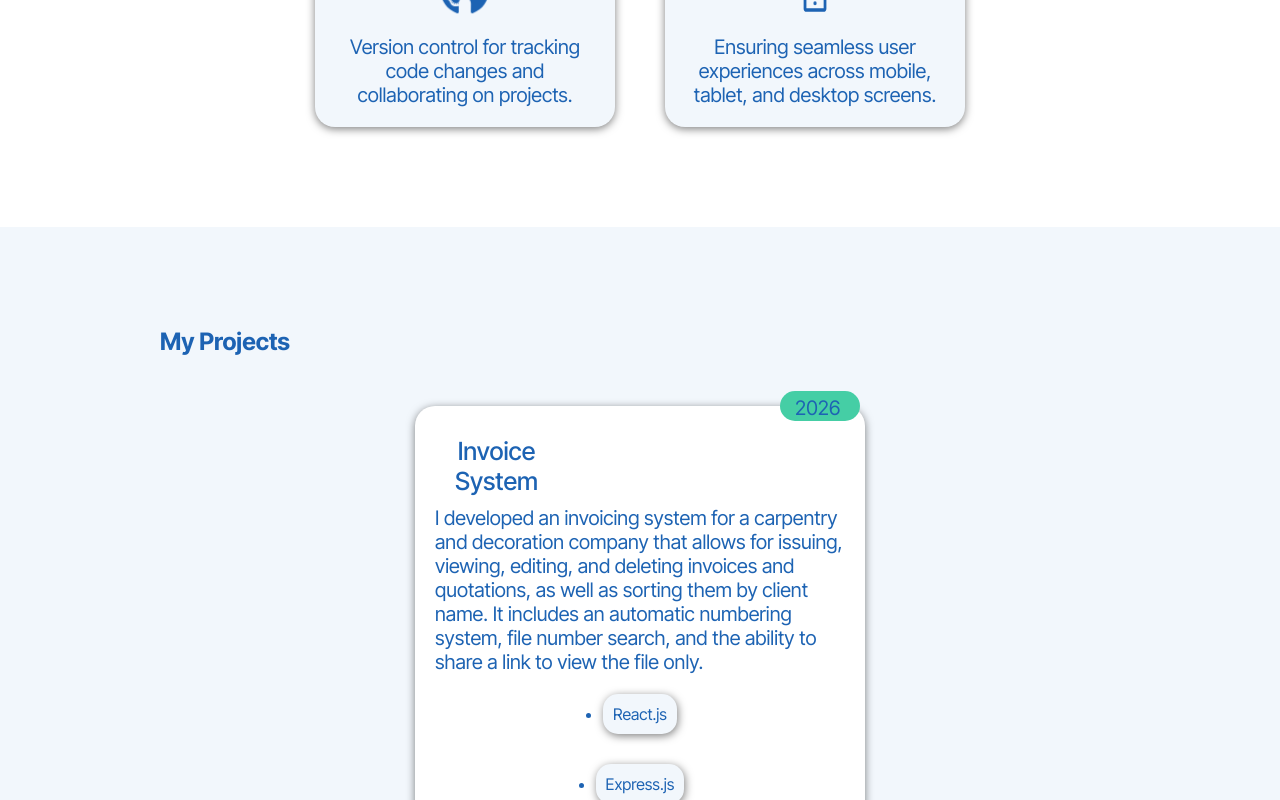
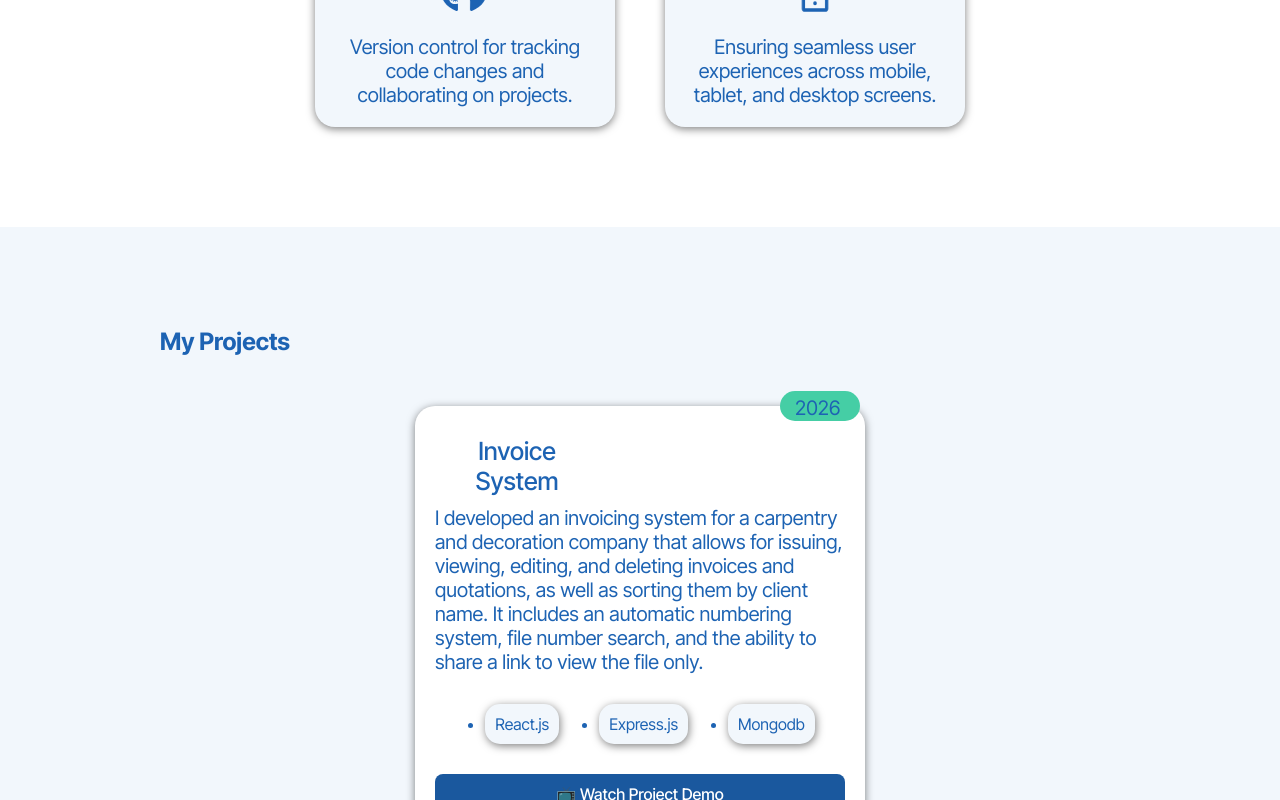
Before and after one commit to Mohammadev-71/Mohammad-Samer, a React (Vite) app: page / in a window 1280 px wide. Shown: the part 2000-2800 px from the top of the page. Built offline with nearby package versions, Linux system fonts and the light colour scheme.

Commit message:
add project link

```diff
--- a/src/components/Projects.jsx
+++ b/src/components/Projects.jsx
@@ -22,6 +22,8 @@ export default function Projects(){
    return (
       <section ref={sectionRef} style={{opacity:isVisible?1:0, transition:"all 1s ease"}} id="Project-Section">
          <h2 className="section-title">My Projects</h2>
+
+
          <div className="cards-container">
             <div className="project-card">
                <div className="title">
@@ -35,8 +37,14 @@ export default function Projects(){
                   <li className="technology">Express.js</li>
                   <li className="technology">Mongodb</li>
                </ul>
+               <a href="https://drive.google.com/file/d/1iI_9WWcCkxZdwQ11vQFjtJ55AYFAMcgX/view?usp=drive_link" className="demo-btn">
+                  <span>📺 Watch Project Demo</span>
+               </a>
             </div>
          </div>
+
+
+
       </section>
    )
 }
--- a/src/cssFiles/contact.css
+++ b/src/cssFiles/contact.css
@@ -1,5 +1,5 @@
 #contact-section{
-   width: 100vw;
+   max-width: 100vw;
    display: flex;
    flex-direction: column;
    justify-content: start;
@@ -13,7 +13,7 @@
 
 .title{
    display: flex;
-   width: 100%;
+   width: 20%;
    flex-direction: column;
    justify-content: center;
    align-items: center;
@@ -100,11 +100,13 @@
       justify-content: center;
       align-items: start;
       padding: 100px 20px;
+      gap: 50px;
    }
    .email-form{
       width: 30%;
    }
    .title{
-      width: 30%;
+      min-width: 40%;
+
    }
 }
--- a/src/cssFiles/projects.css
+++ b/src/cssFiles/projects.css
@@ -30,6 +30,7 @@
 .project-card{
    min-width: 290px;
    max-width: 450px;
+   min-height: 420px;
    padding: 20px;
    border-radius: 20px;
    box-shadow: 0 2px 8px rgba(0,0,0,0.5);
@@ -50,7 +51,7 @@
 
 .title{
    display: flex;
-   width: 100%;
+   min-width: 100%;
    justify-content: center;
    align-items: center;
    font-size: 25px;
@@ -80,13 +81,16 @@
 
 .technologies{
    display: flex;
+   flex-direction: row;
    width: 100%;
    flex-wrap: wrap;
    padding-top: 20px;
    justify-content: center;
    align-items: center;
    text-align: center;
-   gap: 30px;
+   gap: 40px;
+   margin: 10px;
+   margin-bottom: 30px;
 }
 
 
@@ -97,3 +101,24 @@
    text-align: center;
    box-shadow: 1px 2px 8px rgba(0,0,0,0.5);
 }
+
+.demo-btn {
+   display: flex;
+   align-items: center;
+   justify-content: center;
+   gap: 8px;
+   background-color: rgb(26, 88, 158);
+   color: #ffffff;
+   font-weight: 500;
+   padding: 10px 16px;
+   border-radius: 8px;
+   text-decoration: none;
+   margin-top: 16px;
+   width: 100%;
+   box-sizing: border-box;
+   transition: background-color 0.2s ease;
+}
+
+.demo-btn:hover {
+   background-color: #1d4ed8;
+}
```
